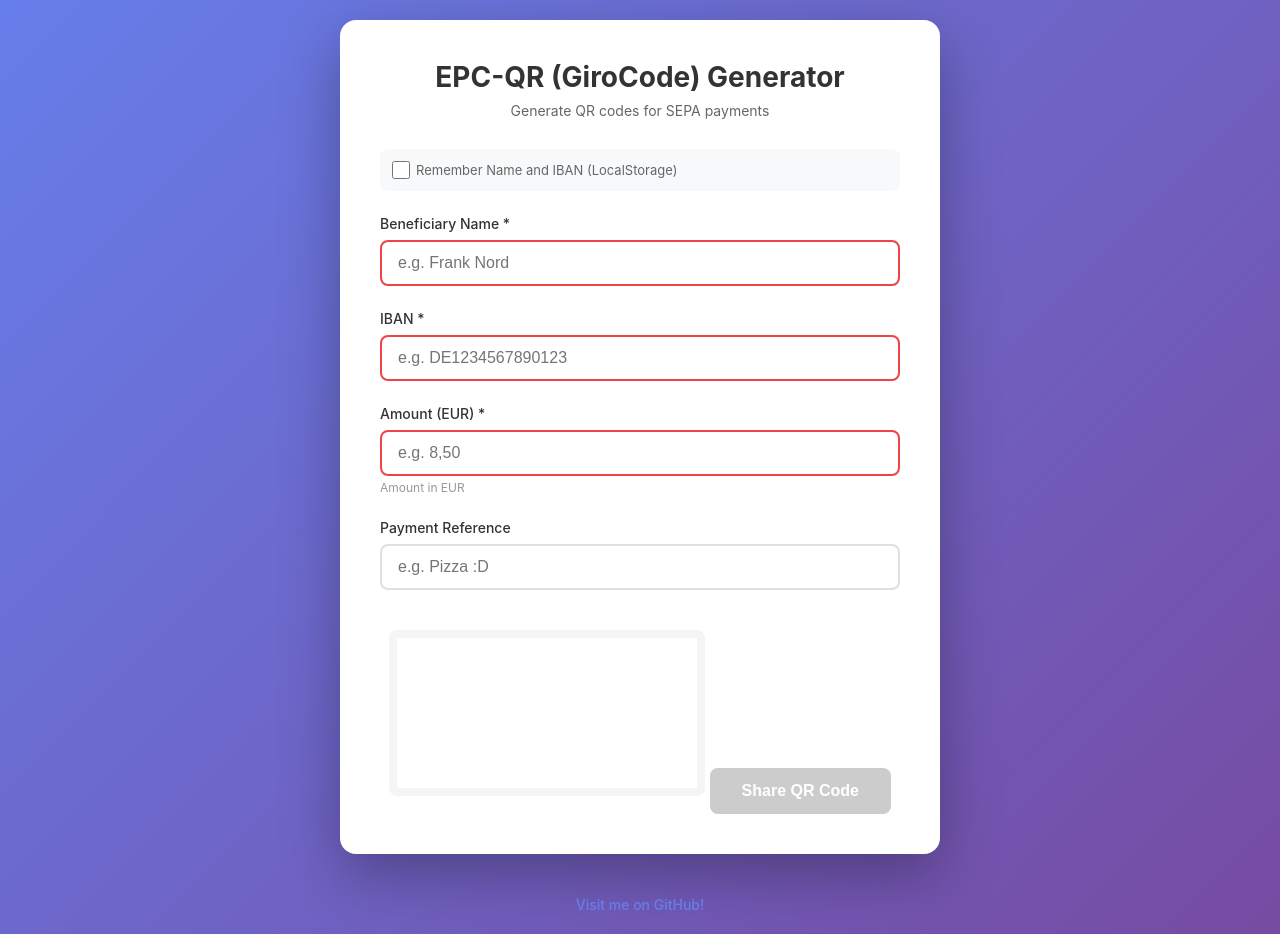
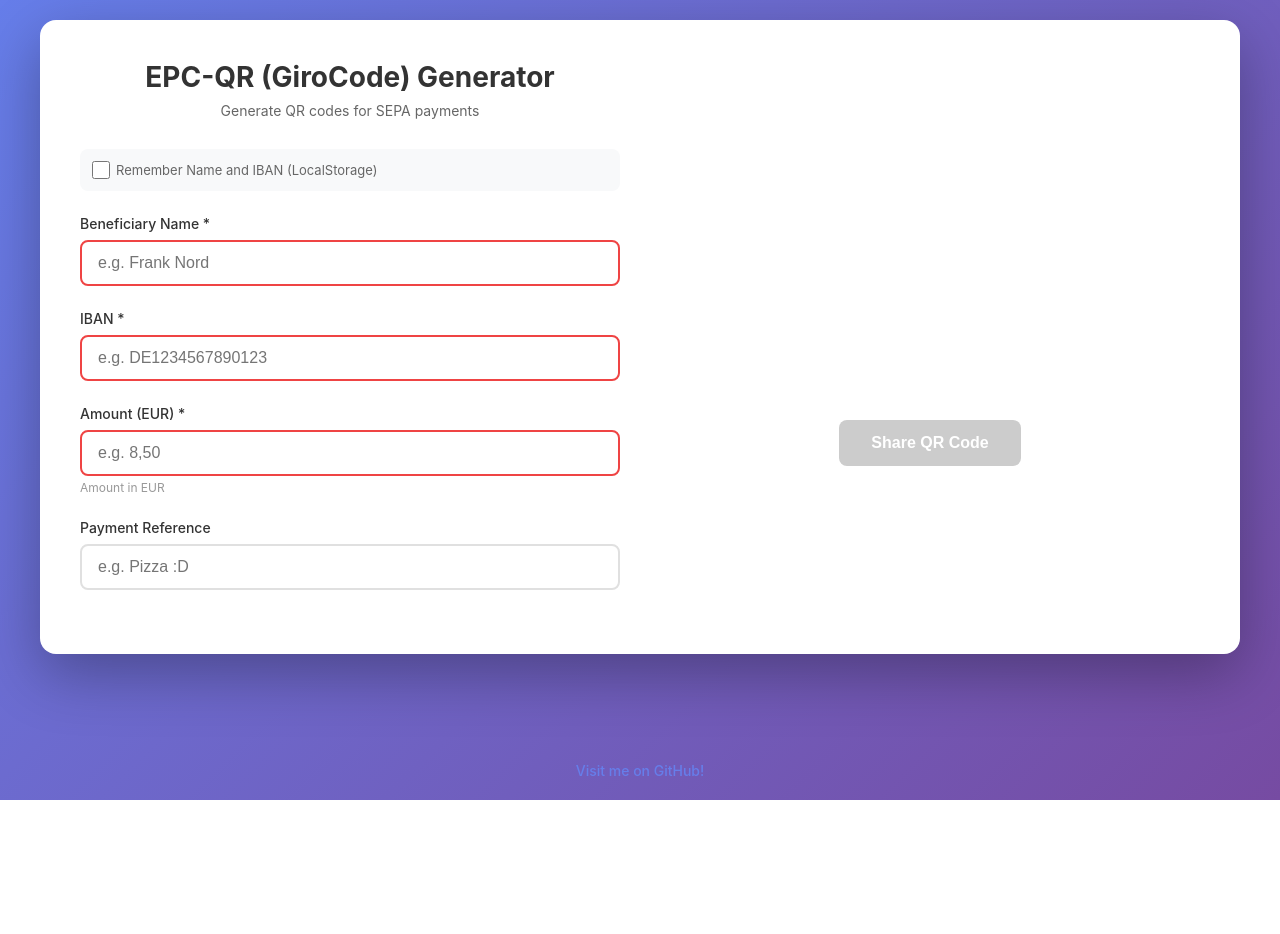
Before and after one commit to whosmatt/girocode-ts, a website with bundled scripts: page src/index.html in a window 1280 px wide. After the commit the page ends 800 px from the top, so only its background shows below. Built offline with nearby package versions, Linux system fonts and the light colour scheme.

Commit message:
side by side layout on desktop

```diff
--- a/src/css/style.css
+++ b/src/css/style.css
@@ -20,8 +20,22 @@ body {
     border-radius: 16px;
     box-shadow: 0 20px 60px rgba(0, 0, 0, 0.3);
     padding: 40px;
-    max-width: 600px;
+    max-width: 1200px;
     width: 100%;
+    display: flex;
+    gap: 40px;
+}
+
+.form-wrapper {
+    flex: 1;
+    min-width: 0;
+}
+
+.qr-wrapper {
+    flex: 1;
+    display: flex;
+    flex-direction: column;
+    justify-content: flex-start;
 }
 
 h1 {
@@ -105,14 +119,24 @@ h1 {
 #qr-container {
     margin-top: 40px;
     text-align: center;
+    display: flex;
+    flex-direction: column;
+    align-items: center;
+}
+
+#qr-canvas-wrapper {
+    min-height: 300px;
+    display: flex;
+    align-items: center;
+    justify-content: center;
+    padding: 20px;
 }
 
 #qrcode {
-    border: 8px solid #f5f5f5;
     border-radius: 8px;
     max-width: 100%;
     height: auto;
-    display: inline-block;
+    display: block;
 }
 
 .share-btn {
@@ -179,12 +203,19 @@ footer p {
     margin: 0;
 }
 
-@media (max-width: 640px) {
+@media (max-width: 768px) {
     .container {
+        flex-direction: column;
+        max-width: 600px;
         padding: 24px;
+        gap: 24px;
     }
 
     h1 {
         font-size: 24px;
     }
+
+    #qr-container {
+        margin-top: 0;
+    }
 }
--- a/src/index.html
+++ b/src/index.html
@@ -11,6 +11,7 @@
 </head>
 <body>
     <div class="container">
+        <div class="form-wrapper">
             <h1>EPC-QR (GiroCode) Generator</h1>
             <p class="subtitle">Generate QR codes for SEPA payments</p>
             <form id="epcForm">
@@ -41,14 +42,19 @@
                     <label for="text">Payment Reference</label>
                     <input type="text" id="text" maxlength="140" placeholder="e.g. Pizza :D">
                 </div>
+
+                <div id="error-message" class="error-message"></div>
             </form>
+        </div>
 
+        <div class="qr-wrapper">
             <div id="qr-container">
+                <div id="qr-canvas-wrapper">
                     <canvas id="qrcode"></canvas>
+                </div>
                 <button id="shareBtn" class="share-btn" disabled>Share QR Code</button>
             </div>
-
-        <div id="error-message" class="error-message"></div>
+        </div>
     </div>
 
     <script src="lib/qrcodegen.js"></script>
```
Lines whose indentation alone changed are shown as unchanged.
